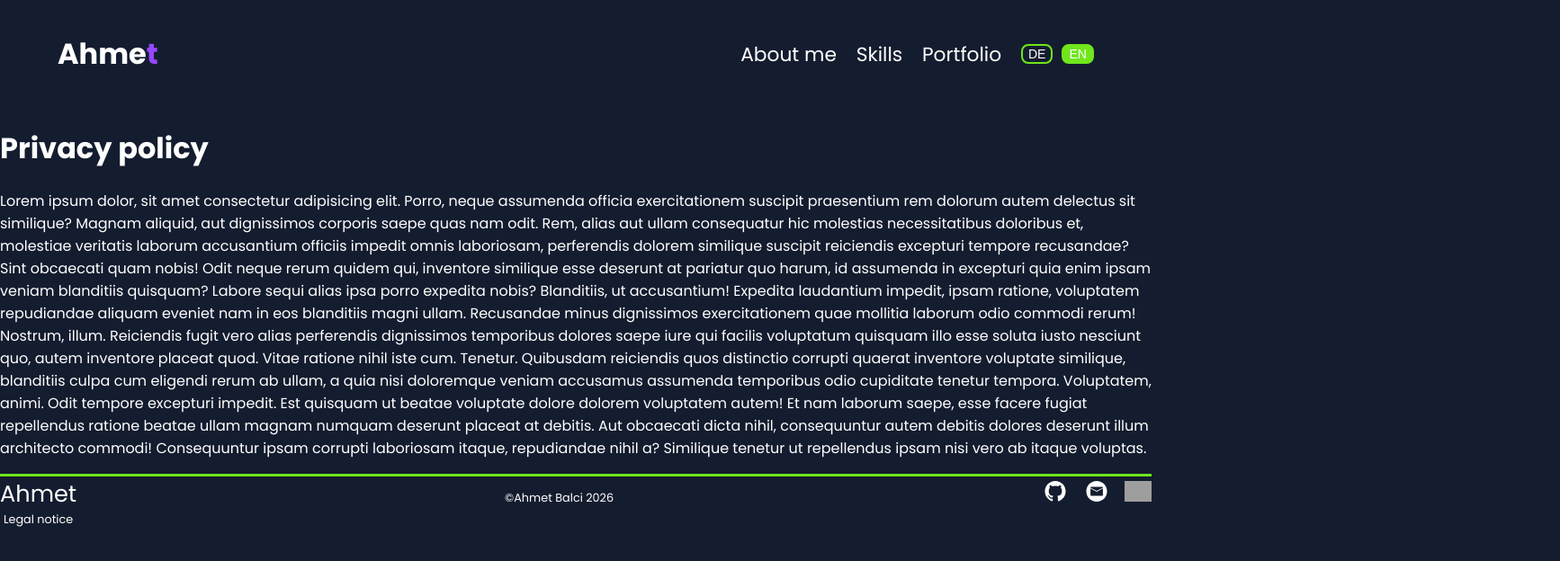
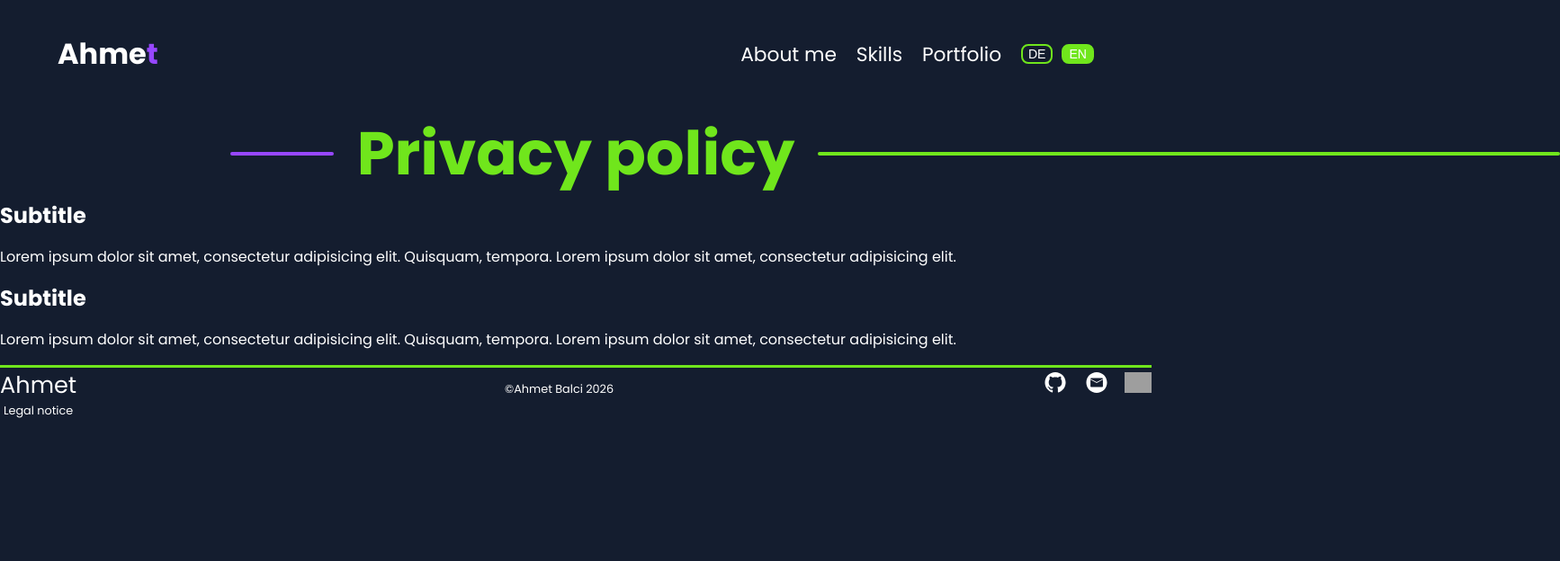
Before and after one commit to AhmetB-Dev/portfolio, an Angular app: page /privacy-policy in a window 1280 px wide. Shown: the top 624 px of the page at 90% size, 1734 px wide, since content can reach past the window. Built offline with nearby package versions, Linux system fonts and the light colour scheme; grey boxes are pictures that could not be loaded.

Commit message:
feat: enhance legal and privacy policy pages layout; improve title structure and styling

```diff
--- a/src/app/pages/legal-notice-page/legal-notice-page.html
+++ b/src/app/pages/legal-notice-page/legal-notice-page.html
@@ -4,8 +4,13 @@
       <div class="legal-page__back">
         <a class="legal-page__back-link" routerLink="/" aria-label="Back to homepage"> Back </a>
       </div>
+      <h1 class="legal-page__title">
+        <span class="legal-page__title-line-left" aria-hidden="true"></span>
 
-      <h1 class="legal-page__title">{{ title() }}</h1>
+        <span class="legal-page__title-text">
+          {{ title() }}
+        </span>
+      </h1>
     </header>
 
     <section class="legal-page__section">
--- a/src/app/pages/legal-notice-page/legal-notice-page.scss
+++ b/src/app/pages/legal-notice-page/legal-notice-page.scss
@@ -17,9 +17,8 @@
     content: '';
     display: block;
     height: 0.25rem;
-    border-radius: 6px;
-    border: 4px;
-    background-color: rgba(151, 71, 255, 1);
+    border-radius: 999px;
+    background-color: var(--btn-hover-color);
   }
 
   // &__title::before {
@@ -31,58 +30,27 @@
     margin-inline-end: calc(50% - 50vw);
   }
 
-  &__contact-title {
-    margin: 0;
-  }
-
   &__container {
     padding: 1rem 1rem;
   }
 
-  &__section {
-    padding: 1rem 0rem;
-
-    p {
-      font-size: var(--fs-text);
-      margin: 0;
-    }
+  &__section p {
+    font-size: var(--fs-text);
   }
 
   &__section-title {
     color: rgba(151, 71, 255, 1);
-    font-size: clamp(1.1rem, 0.7rem + 0.8vw, 2rem);
-
-    &--imprint {
-      font-size: clamp(1.5rem, 1rem + 1vw, 3.5rem);
-    }
-  }
-
-  &__list {
-    font-size: var(--fs-text);
+    font-size: clamp(1rem, 0.8rem + 1vw, 4rem);
   }
 
   &__highlight {
     color: rgba(151, 71, 255, 1);
   }
 }
-
-@media (min-width: 900px) {
+@media (min-width: 769px) {
   .legal-page {
     &__container {
-      padding: 2rem 4rem 6rem 4rem;
-    }
-
-    &__back {
-      display: none;
-    }
-
-    &__title {
-      display: flex;
-      align-items: center;
-      /* gap: clamp(0.75rem, 2vw, 2rem); */
-      font-size: clamp(2.2rem, 1rem + 4vw, 6rem);
-      color: rgb(112, 230, 28);
-      justify-content: center;
+      padding: 0rem 4rem 0rem 4rem;
     }
   }
 }
--- a/src/app/pages/privacy-policy-page/privacy-policy-page.html
+++ b/src/app/pages/privacy-policy-page/privacy-policy-page.html
@@ -1,30 +1,31 @@
-<main class="legal-page">
-  <div class="legal-page__container">
-    <span></span>
-    <h1 class="legal-page__title">{{ title() }}</h1>
-    <span></span>
-    <p>
-      Lorem ipsum dolor, sit amet consectetur adipisicing elit. Porro, neque assumenda officia
-      exercitationem suscipit praesentium rem dolorum autem delectus sit similique? Magnam aliquid,
-      aut dignissimos corporis saepe quas nam odit. Rem, alias aut ullam consequatur hic molestias
-      necessitatibus doloribus et, molestiae veritatis laborum accusantium officiis impedit omnis
-      laboriosam, perferendis dolorem similique suscipit reiciendis excepturi tempore recusandae?
-      Sint obcaecati quam nobis! Odit neque rerum quidem qui, inventore similique esse deserunt at
-      pariatur quo harum, id assumenda in excepturi quia enim ipsam veniam blanditiis quisquam?
-      Labore sequi alias ipsa porro expedita nobis? Blanditiis, ut accusantium! Expedita laudantium
-      impedit, ipsam ratione, voluptatem repudiandae aliquam eveniet nam in eos blanditiis magni
-      ullam. Recusandae minus dignissimos exercitationem quae mollitia laborum odio commodi rerum!
-      Nostrum, illum. Reiciendis fugit vero alias perferendis dignissimos temporibus dolores saepe
-      iure qui facilis voluptatum quisquam illo esse soluta iusto nesciunt quo, autem inventore
-      placeat quod. Vitae ratione nihil iste cum. Tenetur. Quibusdam reiciendis quos distinctio
-      corrupti quaerat inventore voluptate similique, blanditiis culpa cum eligendi rerum ab ullam,
-      a quia nisi doloremque veniam accusamus assumenda temporibus odio cupiditate tenetur tempora.
-      Voluptatem, animi. Odit tempore excepturi impedit. Est quisquam ut beatae voluptate dolore
-      dolorem voluptatem autem! Et nam laborum saepe, esse facere fugiat repellendus ratione beatae
-      ullam magnam numquam deserunt placeat at debitis. Aut obcaecati dicta nihil, consequuntur
-      autem debitis dolores deserunt illum architecto commodi! Consequuntur ipsam corrupti
-      laboriosam itaque, repudiandae nihil a? Similique tenetur ut repellendus ipsam nisi vero ab
-      itaque voluptas.
-    </p>
-  </div>
+<main class="privacy-page page-width">
+  <header class="privacy-page__header">
+    <h1 class="privacy-page__title">
+      <span class="privacy-page__title-line-left" aria-hidden="true"></span>
+
+      <span class="privacy-page__title-text">
+        {{ title() }}
+      </span>
+    </h1>
+  </header>
+
+  <article class="privacy-page__container">
+    <section class="privacy-page__section">
+      <h2 class="privacy-page__section-title">Subtitle</h2>
+
+      <p>
+        Lorem ipsum dolor sit amet, consectetur adipisicing elit. Quisquam, tempora. Lorem ipsum
+        dolor sit amet, consectetur adipisicing elit.
+      </p>
+    </section>
+
+    <section class="privacy-page__section">
+      <h2 class="privacy-page__section-title">Subtitle</h2>
+
+      <p>
+        Lorem ipsum dolor sit amet, consectetur adipisicing elit. Quisquam, tempora. Lorem ipsum
+        dolor sit amet, consectetur adipisicing elit.
+      </p>
+    </section>
+  </article>
 </main>
--- a/src/app/pages/privacy-policy-page/privacy-policy-page.scss
+++ b/src/app/pages/privacy-policy-page/privacy-policy-page.scss
@@ -1,2 +1,40 @@
-.legal-page {
+.privacy-page {
+  &__title {
+    display: grid;
+    grid-template-columns:
+      minmax(0, 1fr)
+      auto
+      minmax(0, 1fr);
+    align-items: center;
+    gap: clamp(0.75rem, 2vw, 2rem);
+    margin: 0;
+
+    color: #70e61c;
+    font-size: clamp(2.2rem, 1rem + 4vw, 6rem);
+
+    &::after {
+      content: '';
+      display: block;
+      width: auto;
+      height: 0.25rem;
+
+      margin-inline-end: calc(50% - 50vw);
+
+      border-radius: 6px;
+      background-color: #70e61c;
+    }
+  }
+
+  &__title-line-left {
+    display: block;
+    justify-self: end;
+    width: clamp(4rem, 9vw, 10rem);
+    height: 0.25rem;
+    border-radius: 6px;
+    background-color: #9747ff;
+  }
+
+  &__title-text {
+    white-space: nowrap;
+  }
 }
--- a/src/app/sections/contact-section/contact-section.html
+++ b/src/app/sections/contact-section/contact-section.html
@@ -152,14 +152,7 @@
             [class.invalid]="isInvalid('privacy')"
             [class.contact__privacy--invalid]="isInvalid('privacy')"
           >
-            <div
-              style="
-                display: flex;
-                gap: 0.8em;
-                /* min-height: 5em; */
-                font-size: clamp(0.8rem, 0.6rem + 0.8vw, 1.2rem);
-              "
-            >
+            <div class="contact__privacy-row">
               <input
                 id="privacy"
                 class="contact__checkbox"
--- a/src/app/sections/contact-section/contact-section.scss
+++ b/src/app/sections/contact-section/contact-section.scss
@@ -214,6 +214,13 @@ $checkbox-color: #70e61c;
     }
   }
 
+  &__privacy-row {
+    display: flex;
+    align-items: center;
+    gap: 0.8em;
+    font-size: clamp(0.8rem, 0.6rem + 0.8vw, 1.2rem);
+  }
+
   &__privacy-label {
     line-height: 1.35;
     cursor: pointer;
```
